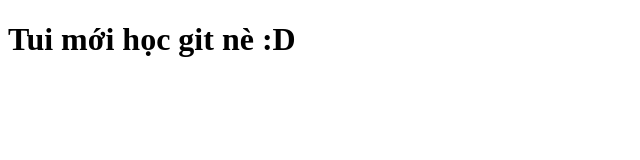
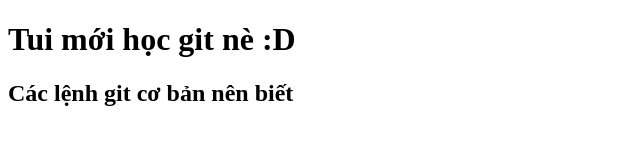
Before and after one commit to lamloi1109/Learn_GIt, a plain HTML site: page index.html in a window 1280 px wide. Shown: the whole page, without its empty margins (0-640 px from the left). Drawn offline with Linux system fonts and the light colour scheme.

Commit message:
Add H2 Element to index.html

```diff
--- a/index.html
+++ b/index.html
@@ -8,5 +8,6 @@
 </head>
 <body>
     <h1>Tui mới học git nè :D</h1>
+    <h2>Các lệnh git cơ bản nên biết</h2>
 </body>
 </html>
```
